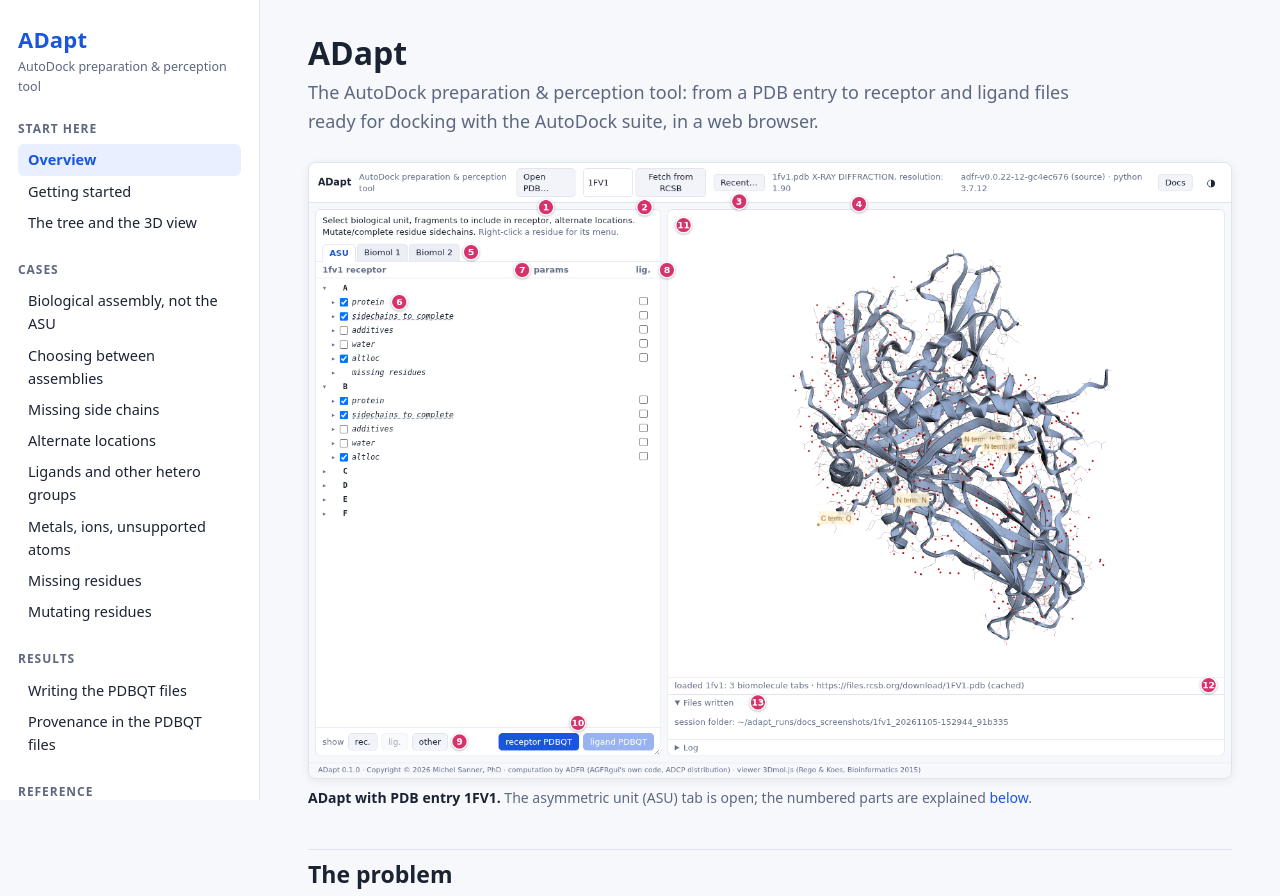
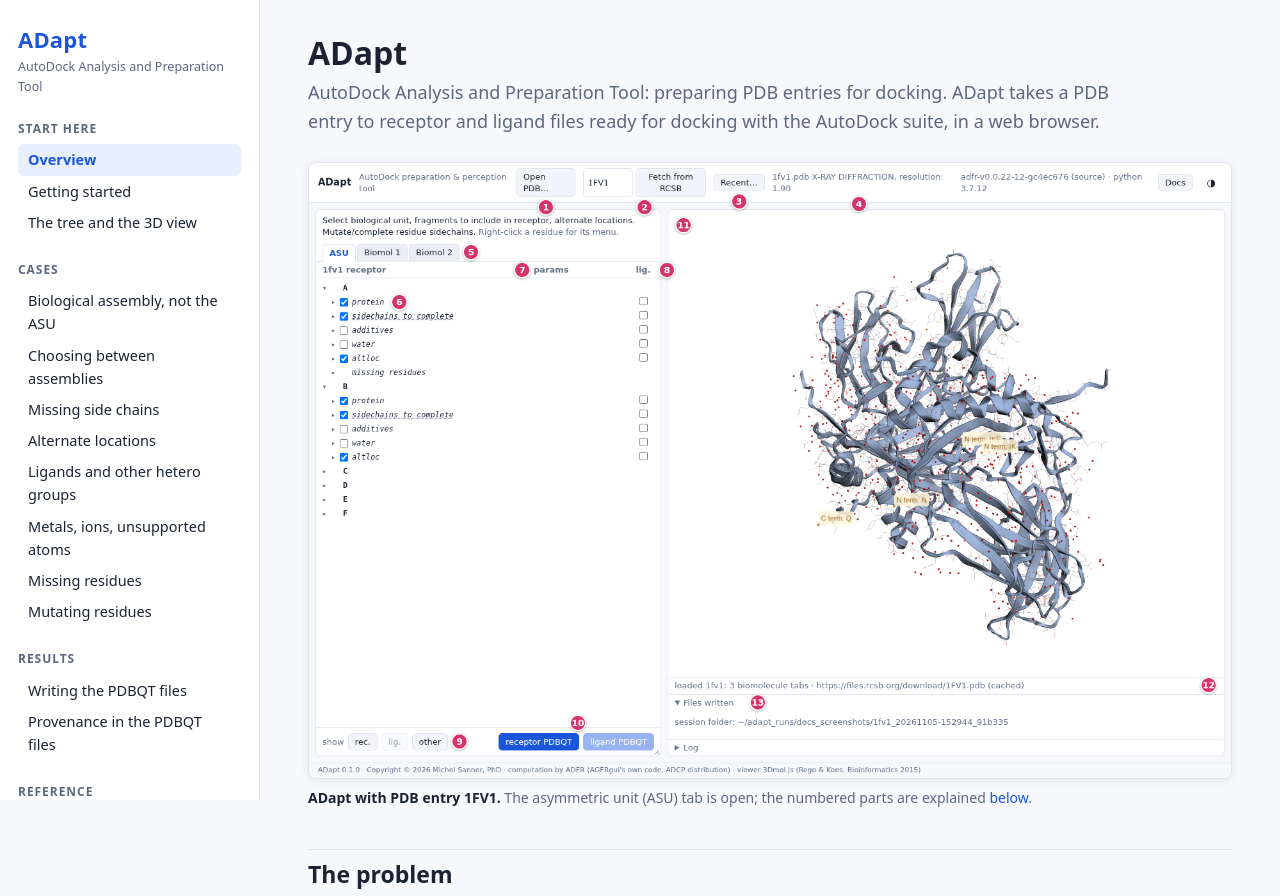
Before and after one commit to sannerlab/adapt, a plain HTML site: page docs/index.html in a window 1280 px wide. Shown: the top 896 px of the page. Drawn offline with Linux system fonts and the light colour scheme.

Commit message:
Name ADapt the AutoDock Analysis and Preparation Tool, as in the paper
APP_LONG, the README title, the module and command comments, the docs
sidebar and overview now read "AutoDock Analysis and Preparation Tool"
("- preparing PDB entries for docking" where a full title is shown),
replacing "AutoDock preparation & perception tool".

Co-Authored-By: Claude Opus 5.5 <noreply@anthropic.com>

```diff
--- a/docs/index.html
+++ b/docs/index.html
@@ -5,7 +5,7 @@
 <link rel="stylesheet" href="style.css">
 </head><body><div class="layout">
 <nav class="side">
-<a class="brand" href="index.html">ADapt<small>AutoDock preparation &amp; perception tool</small></a>
+<a class="brand" href="index.html">ADapt<small>AutoDock Analysis and Preparation Tool</small></a>
 <h4>Start here</h4><ul>
 <li><a class="here" href="index.html">Overview</a></li>
 <li><a href="start.html">Getting started</a></li>
@@ -32,8 +32,9 @@
 </nav>
 <main>
 <h1>ADapt</h1>
-<p class="lead">The AutoDock preparation &amp; perception tool: from a PDB entry to receptor and
-ligand files ready for docking with the AutoDock suite, in a web browser.</p>
+<p class="lead">AutoDock Analysis and Preparation Tool: preparing PDB entries for docking.
+ADapt takes a PDB entry to receptor and ligand files ready for docking with the AutoDock suite,
+in a web browser.</p>
 
 <figure>
 <img src="img/overview.png" alt="ADapt with PDB entry 1FV1 loaded: the residue tree on the left, the 3D view on the right">
```
Also changed, not shown: docs/case-altlocs.html (+1 -1 lines), docs/case-assemblies.html (+1 -1 lines), docs/case-biomolecule.html (+1 -1 lines), docs/case-ligand.html (+1 -1 lines), docs/case-metals.html (+1 -1 lines), docs/case-missing-residues.html (+1 -1 lines), docs/case-mutations.html (+1 -1 lines), docs/case-sidechains.html (+1 -1 lines), docs/differences.html (+1 -1 lines), docs/known-issues.html (+1 -1 lines), docs/output.html (+1 -1 lines), docs/provenance.html (+1 -1 lines), docs/src/index.html (+3 -2 lines), docs/start.html (+1 -1 lines), 1 more files, 4 other files.
